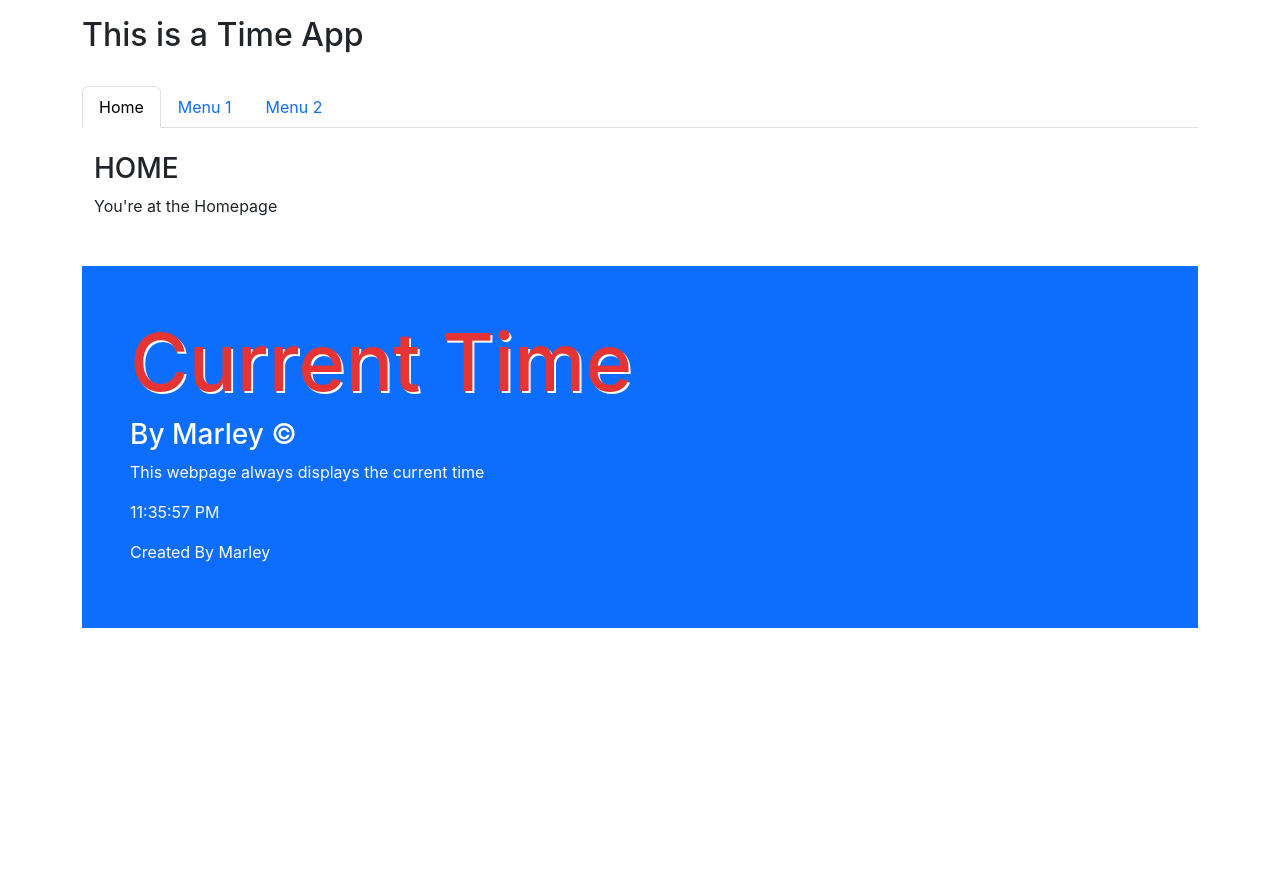
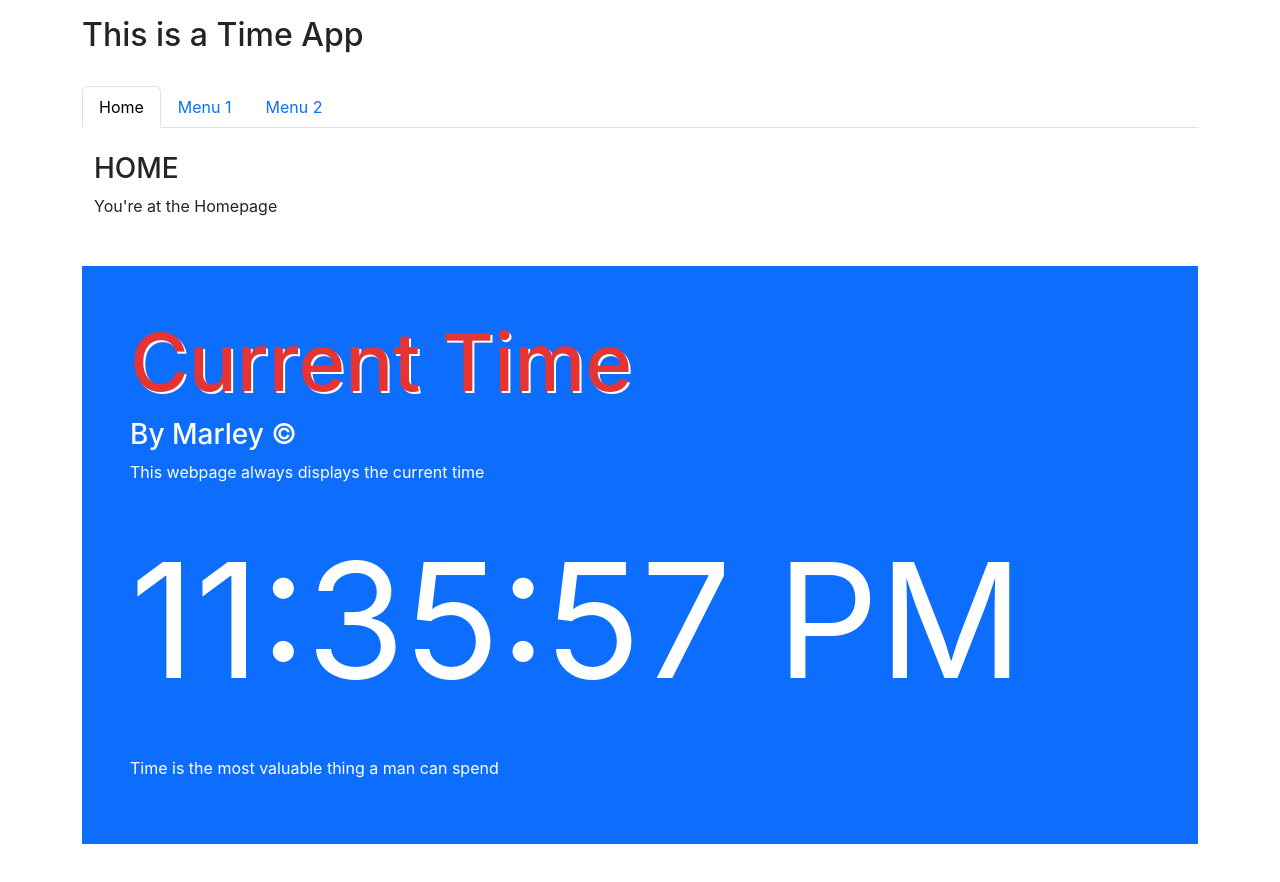
Before and after one commit to Marley1987/Time-App, a React (Create React App) app: page / in a window 1280 px wide. Shown: the top 882 px of the page. Before the commit the page ends 800 px from the top, so only its background shows below. Built offline with nearby package versions, Linux system fonts and the light colour scheme.

Commit message:
time font bigger

```diff
--- a/src/App.css
+++ b/src/App.css
@@ -44,3 +44,7 @@
   font-size: 5rem;
   text-shadow: 2px 2px white;
 }
+
+.big-font {
+  font-size: 10rem;
+}
--- a/src/App.js
+++ b/src/App.js
@@ -24,7 +24,7 @@ function App() {
       <h1 class="CT">Current Time</h1>
       <h3>By Marley &copy;</h3>
       <p>This webpage always displays the current time</p>
-      <p id="demo"></p>
+      <p id="demo" className="big-font"></p>
 
       <Footer/>
       </div>
--- a/src/footer.js
+++ b/src/footer.js
@@ -6,7 +6,7 @@ return (
 
 <div>
 
-<p>Created By Marley</p>
+<p>Time is the most valuable thing a man can spend</p>
 
 </div>
 );
```
